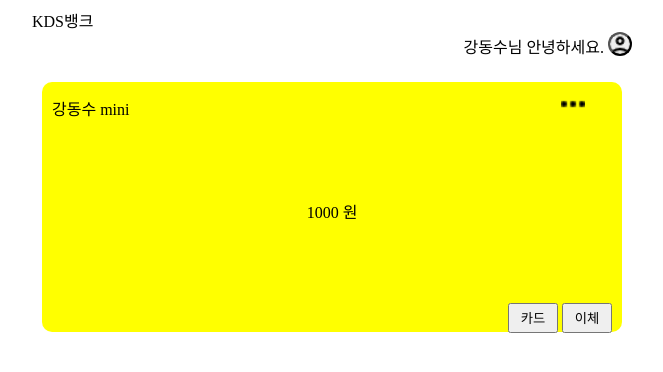
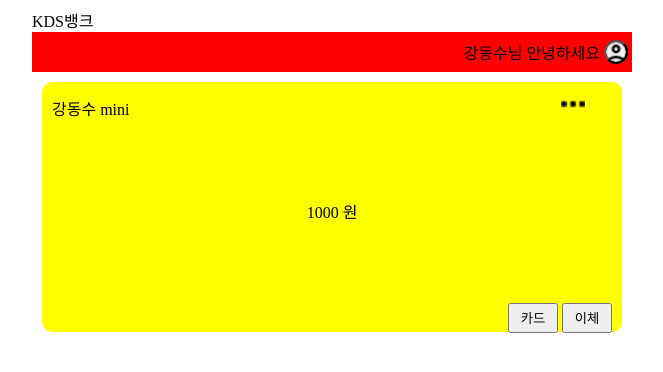
Before and after one commit to kkssuu/bank, a plain HTML site: page src/index.html in a window 1280 px wide. Shown: the top 372 px of the page, without its empty margins (308-971 px from the left). Drawn offline with Linux system fonts and the light colour scheme.

Commit message:
Update index.html

```diff
--- a/src/index.html
+++ b/src/index.html
@@ -9,12 +9,13 @@
 
 <body>
 
+    <!--MASTER-->
     <div style="
-    height:100vw;
+    height:100vh;
     width: 600px;
     margin:0 auto;
     ">
-
+        <!--BANK_NAME-->
         <div style="
         text-align: left;
         ">
@@ -23,34 +24,31 @@
             </label>
         </div>
 
-        <div style="
-
-        height: 40px;
+        <!--USER_INFO-->
+        <div style="background-color: red;
         width:100%;
-        display:flex;
+        height:40px;
+        display : flex;
+        align-items: center;
+        justify-content: right;
         ">
-            <div style="
-
-            width:100%;
-            height:100%;
-            text-align: right;
-            ">
-            강동수님 안녕하세요.
-                <button style="border-radius: 50%;
+            강동수님 안녕하세요
+            <button style="
+                border-radius: 50%;
                 height: 24px;
                 width: 24px;
                 background-image: url(https://github.com/kkssuu/bank/blob/main/account_circle_FILL0_wght400_GRAD0_opsz24.png?raw=true);
                 background-repeat:no-repeat;
                 background-position: center;
                 background-size: 150%;
-                align-items: center;
-                ">
-                </button>
-            </div>
+                margin-left:4px;
+                margin-right:4px;
+            ">
+
+            </button>
         </div>
 
-
-
+        <!--ACCOUNT_INFO-->
         <div style="background-color: yellow;
         height:250px;
         width:580px;
@@ -76,7 +74,7 @@
                 background-color:yellow;
                 border-style: none;">
 
-            </button>
+                </button>
             </div>
             <div style="text-align:center;
             height:73%;
@@ -95,13 +93,13 @@
                 height:30px;
                 width:50px;
                 ">
-                카드
+                    카드
                 </button>
                 <button id="id_transfer" style="
                 height:30px;
                 width:50px;
                 ">
-                이체
+                    이체
                 </button>
             </div>
         </div>
```
